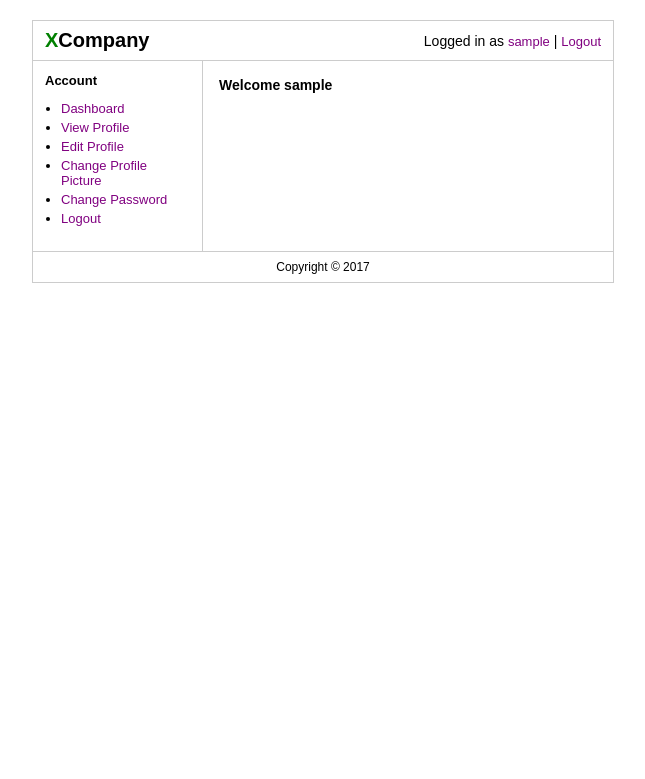
After one commit to RYusef/Learning-Web-Technologies-Spring2025-2026-SecQ, a PHP site: page /dashboard.php in a window 1280 px wide. The commit adds this page. Shown: the top 779 px of the page, without its empty margins (317-962 px from the left). Run offline with PHP 8.4, Linux system fonts and the light colour scheme; the visitor is signed in with stand-in values (Sample User, id 1).

Commit message:
Fourth Commit

```diff
--- /dev/null
+++ b/Final Lab 2/dashboard.php
@@ -0,0 +1,39 @@
+<?php
+session_start();
+if (!isset($_SESSION['username'])) { header('Location: login.php'); exit; }
+$username = $_SESSION['username'];
+?>
+<html>
+<head>
+    <title>xCompany - Dashboard</title>
+    <link rel="stylesheet" type="text/css" href="style.css">
+</head>
+<body>
+<div class="wrapper">
+    <div class="header">
+        <div class="logo"><span>X</span>Company</div>
+        <div class="nav">
+            Logged in as <a href="view_profile.php"><?= htmlspecialchars($username) ?></a> |
+            <a href="logout.php">Logout</a>
+        </div>
+    </div>
+    <div class="body">
+        <div class="sidebar">
+            <b>Account</b>
+            <ul>
+                <li><a href="dashboard.php">Dashboard</a></li>
+                <li><a href="view_profile.php">View Profile</a></li>
+                <li><a href="edit_profile.php">Edit Profile</a></li>
+                <li><a href="change_picture.php">Change Profile Picture</a></li>
+                <li><a href="change_password.php">Change Password</a></li>
+                <li><a href="logout.php">Logout</a></li>
+            </ul>
+        </div>
+        <div class="main">
+            <strong>Welcome <?= htmlspecialchars($username) ?></strong>
+        </div>
+    </div>
+    <div class="footer">Copyright &copy; 2017</div>
+</div>
+</body>
+</html>
--- a/Final Lab 2/login.php
+++ b/Final Lab 2/login.php
@@ -6,7 +6,6 @@ if (isset($_SESSION['username'])) {
     exit;
 }
 
-// Auto-login from cookie
 if (isset($_COOKIE['remember_user'])) {
     foreach ($_SESSION['users'] ?? [] as $u) {
         if ($u['username'] === $_COOKIE['remember_user']) {
--- a/Final Lab 2/style.css
+++ b/Final Lab 2/style.css
@@ -61,3 +61,33 @@ input[type=submit], input[type=reset] { padding: 2px 10px; cursor: pointer; }
 .dob input.yr { width: 60px; }
 .error { color: red; font-size: 12px; }
 .success { color: green; }
+
+
+.body { display: flex; }
+.sidebar {
+    width: 145px;
+    padding: 12px;
+    border-right: 1px solid #ccc;
+    font-size: 13px;
+}
+
+.sidebar b {
+    display: block;
+    margin-bottom: 6px;
+}
+
+.sidebar ul {
+    list-style: disc;
+    padding-left: 16px;
+}
+
+.sidebar ul li { margin-bottom: 4px; }
+.sidebar ul li a {
+    color: purple;
+    text-decoration: none;
+}
+
+.main {
+    flex: 1;
+    padding: 16px;
+}
```
Also changed, not shown: Final Lab 2/logout.php (added, +11 -0 lines).
